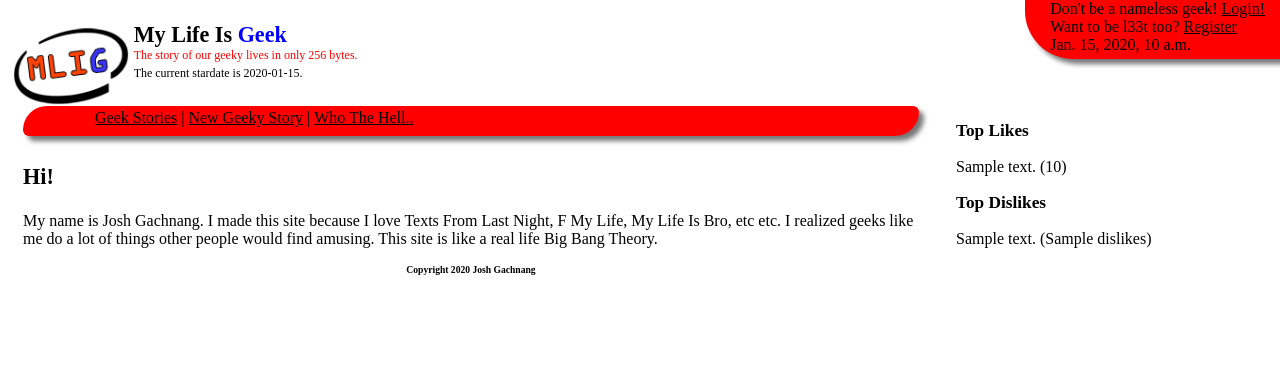
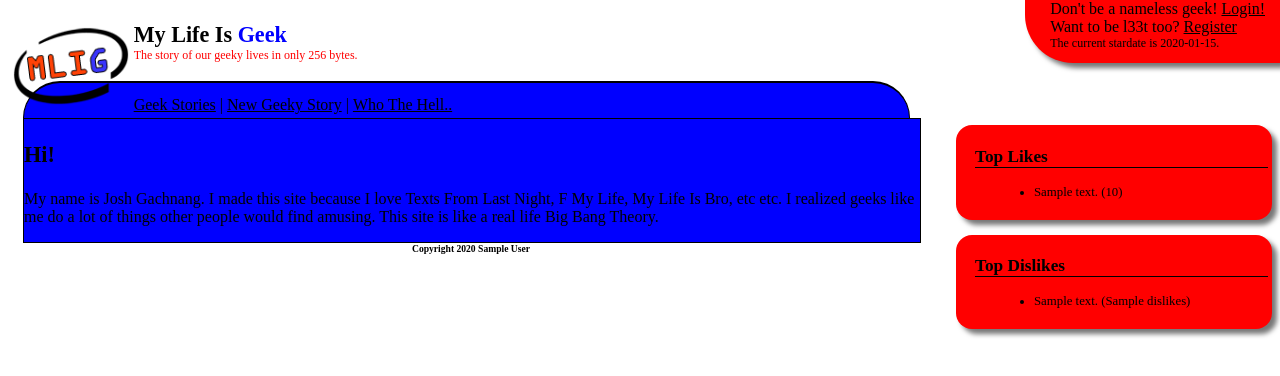
Before and after one commit to joshgachnang/MyLifeIsOpen, a Django app: template webwork/templates/about.html in a window 1280 px wide. Shown: the top 376 px of the page. Run offline with Django 3.2, Linux system fonts and the light colour scheme; the template is opened without the code that fills it: most values are stand-ins (such as "Sample title", 1, 10 or a date in 2020); some libraries are stand-ins or nearby versions.

Commit message:
Moving to a more unified User interface.  A long way off, but done relatively soon.

```diff
--- a/context_processors.py
+++ b/context_processors.py
@@ -14,4 +14,5 @@ def mlio_settings(request):
     return { 'media_url': settings.MEDIA_URL, 'like': settings.RENAME_LIKE_DISLIKE[0], \
     'dislike': settings.RENAME_LIKE_DISLIKE[1], 'google_analytics_key': \
     settings.GOOGLE_ANALYTICS_KEY, 'site_title': settings.SITE_TITLE, 'site_url': settings.SITE_URL, 'year': year, \
-    'stardate': stardate, 'top_likes': getTopLikes(settings.TOP_LIKES), 'top_dislikes': getTopDislikes(settings.TOP_DISLIKES), }
+    'stardate': stardate, 'top_likes': getTopLikes(settings.TOP_LIKES), 'top_dislikes': getTopDislikes(settings.TOP_DISLIKES), \
+    'author': settings.AUTHOR }
--- a/settings.py
+++ b/settings.py
@@ -4,6 +4,9 @@
 # Custom Tags
 POSTS_PER_PAGE = 15
 AKISMET_API_KEY = 'your-key-here'
+
+#Footer
+AUTHOR = 'Josh Gachnang'
 
 # These will rename the like and dislike buttons on each post/comment.
 RENAME_LIKE_DISLIKE = 'l33t', 'n00b'
--- a/static/css/main.css
+++ b/static/css/main.css
@@ -187,16 +189,18 @@ td.like-dislike {
 /* Navigation Bar */
 #navbar {
   height: 30px;
-  width: 100%;
-  -webkit-border-radius: 4em 1em 4em 1em;
-  -khtml-border-radius:  4em 1em 4em 1em;
-  -moz-border-radius: 4em 1em 4em 1em;
-  border-radius: 4em 1em 4em 1em;
-  -webkit-box-shadow: 5px 5px 5px #777;
-  -moz-box-shadow: 5px 5px 5px #777;
-  box-shadow: 5px 5px 5px #777;
-  background: red;
-  margin-bottom: 5px;
+  width: 70%;
+  -webkit-border-radius: 4em 4em 0em 0em;
+  -khtml-border-radius:  4em 4em 0em 0em;
+  -moz-border-radius: 4em 4em 0em 0em;
+  border-radius: 4em 4em 0em 0em;
+  vertical-align: bottom;
+  background: blue;
+  padding-bottom: 5px;
+  margin-left: 15px;
+  border-left: 1px solid black;
+  border-right: 1px solid black;
+  border-top: 2px solid black;
 }
 #navbar li {
   display: inline;
@@ -275,18 +272,38 @@ td.like-dislike {
 
 /* Sidebar */
 #sidebar {
-    float: right;
-    width: 25%;
-    margin-top: 7px;
+  float: right;
+  width: 25%;
+  margin-top: 7px;
 }
-
+#top_likes_dislikes, #top_likes_dislikes {
+  -webkit-border-radius: 1em 1em 1em 1em;
+  -khtml-border-radius:  1em 1em 1em 1em;
+  -moz-border-radius: 1em 1em 1em 1em;
+  border-radius: 1em 1em 1em 1em;
+  -webkit-box-shadow: 5px 5px 5px #777;
+  -moz-box-shadow: 5px 5px 5px #777;
+  box-shadow: 5px 5px 5px #777;
+  background: red;
+  padding: 4px;
+  margin-bottom: 15px;
+  margin-top: 0px;
+}
+#top_likes_dislikes ul li, #top_likes_dislikes ul li {
+  font-size: 80%;
+  margin: 2px;
+}
+#top_likes_dislikes h3 {
+  margin-left: 15px;
+  border-bottom: 1px solid black;
+}
 /* Userbar */
 #login {
   position: absolute; top: 0px; right: 0px;
   float: right;
   padding-right: 15px;
   padding-left: 25px;
-  padding-bottom: 5px;
+  padding-bottom: 12px;
   background: red;
   -webkit-border-radius: 0em 0em 0em 3em;
   -khtml-border-radius:  0em 0em 0em 3em;
@@ -305,13 +322,18 @@ td.like-dislike {
 #footer h6 {
   text-align: center;
   font-size: 60%;
-  padding-bottom: 10px;
+  padding: 10px;
+  margin-top: 10px;
+
 }
 
 /* Content */
 #content {
   width: 100%;
   float: left;
+  margin: 0px;
+  background: blue;
+  border: 1px solid black;
 }
 #content_block {
   float:left;
--- a/webwork/models.py
+++ b/webwork/models.py
@@ -37,8 +37,9 @@ class Access(models.Model):
       return self.ip
 
 class ExtendedUser(models.Model):
-    first_name = models.CharField(blank=True)
-    last_name = models.CharField(blank=True)
+    first_name = models.CharField(blank=True, max_length=60)
+    last_name = models.CharField(blank=True, max_length=60)
+    bio = models.CharField(blank=True, max_length=1000)
     total_likes = models.IntegerField(blank=True)
     total_dislikes = models.IntegerField(blank=True)
     avatar = models.URLField(blank=True)
--- a/webwork/templates/base.html
+++ b/webwork/templates/base.html
@@ -11,10 +11,12 @@
   <body>
     {% include "userbar.html" %}
     {% include "header.html" %}
+    {% include "nav.html" %}
     <div id="content_block">
-      {% include "nav.html" %}
-      <div id="content">{% block content %}{% endblock %}</div>
-      {% include "footer.html" %}
+      <div id="content">{% block content %}{% endblock %}
+	{% include "next_prev_bar.html" %}
+      </div>
+    {% include "footer.html" %}
     </div>
     {% include "sidebar.html" %}
 
--- a/webwork/templates/footer.html
+++ b/webwork/templates/footer.html
@@ -1,3 +1,3 @@
 <div id="footer">
-<h6>Copyright {{ year }} Josh Gachnang</h6>
+<h6>Copyright {{ year }} {{ author }}</h6>
 </div>
--- a/webwork/templates/header.html
+++ b/webwork/templates/header.html
@@ -2,5 +2,4 @@
   <h1><a href="/home/1"><img height="80px" align="bottom" src="/static/img/logo.png" /></a><a href="/home/1">My Life Is <span id="geek">Geek</span></a></h1>
   <span id="tagline"><p>The story of our geeky lives in only 256 bytes.</p></span>
   <div id="header_spacer"><br /></div>
-  <p><span id="stardate">The current stardate is {{ stardate }}.</span></p>
 </div>
--- a/webwork/templates/post.html
+++ b/webwork/templates/post.html
@@ -18,5 +18,4 @@
 {% for post in posts %}
 {% include "post_content.html" %}
 {% endfor %}
-{% include "next_prev_bar.html" %}
 {% endblock %}
--- a/webwork/templates/sidebar.html
+++ b/webwork/templates/sidebar.html
@@ -1,24 +1,23 @@
 <div id="sidebar">
   <div id="box1">
+
+    <div id="top_likes_dislikes">
       <h3>Top Likes</h3>
+      <ul>
       {% for like in top_likes %}
-  <p>{{ like.content }} ({{ like.likes }})</p>
+      <li>{{ like.content }} ({{ like.likes }})</li>
       {% endfor %}
+      </ul>
+    </div>
+
+    <div id="top_likes_dislikes">
       <h3>Top Dislikes</h3>
+      <ul>
 	{% for dislike in top_dislikes %}
-  <p>{{ dislike.content }} ({{ dislike.dislikes }})</p>
+	<li>{{ dislike.content }} ({{ dislike.dislikes }})</li>
 	{% endfor %}
-  <script type="text/javascript"><!--
-  google_ad_client = "pub-1879314568120827";
-  /* 250x250, created 10/14/10 */
-  google_ad_slot = "6761729253";
-  google_ad_width = 250;
-  google_ad_height = 250;
-  //-->
-  </script>
-  <script type="text/javascript"
-  src="http://pagead2.googlesyndication.com/pagead/show_ads.js">
-  </script>
+      </ul>
+    </div>
   </div>
   <div id="box2">
   <script type="text/javascript"><!--
@@ -34,16 +33,5 @@
   </script>
   </div>
   <div id="box3">
-  <script type="text/javascript"><!--
-  google_ad_client = "pub-1879314568120827";
-  /* 250x250, created 10/14/10 */
-  google_ad_slot = "6761729253";
-  google_ad_width = 250;
-  google_ad_height = 250;
-  //-->
-  </script>
-  <script type="text/javascript"
-  src="http://pagead2.googlesyndication.com/pagead/show_ads.js">
-  </script>
   </div>
 </div>
--- a/webwork/templates/userbar.html
+++ b/webwork/templates/userbar.html
@@ -6,5 +6,5 @@
   <p>Don't be a nameless geek! <a href="/accounts/login"><u>Login!</u></a></p>
   <p>Want to be l33t too? <a href='/accounts/register'><u>Register</u></a></p>
 {% endif %}
-{{ time }}
+  <p><span id="stardate">The current stardate is {{ stardate }}.</span></p>
 </div>
```
Also changed, not shown: other parts of static/css/main.css (+8 -13 lines), urls.py (+3 -4 lines), webwork/views.py (+2 -13 lines), sqlite3.db. Lines whose indentation alone changed are shown as unchanged.
